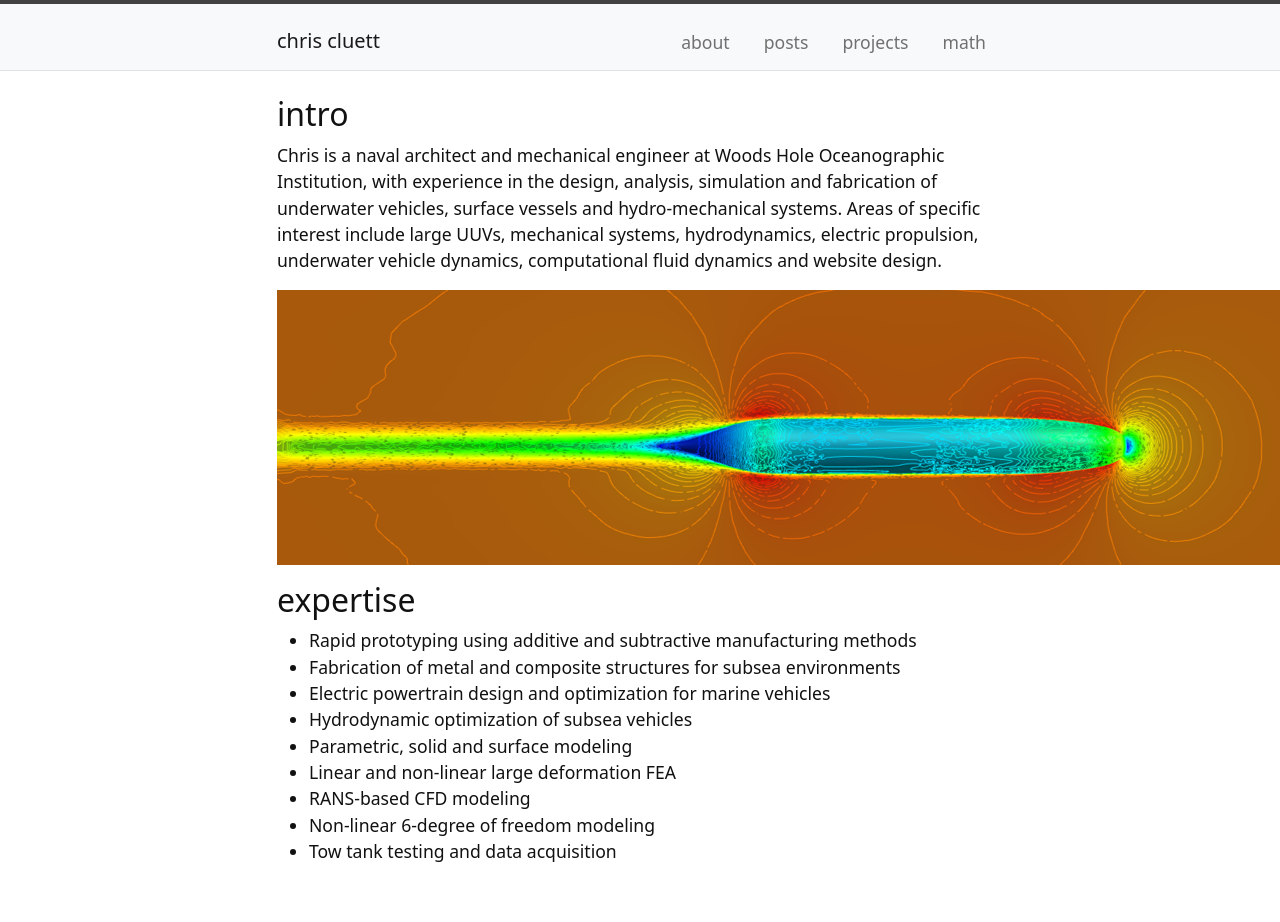
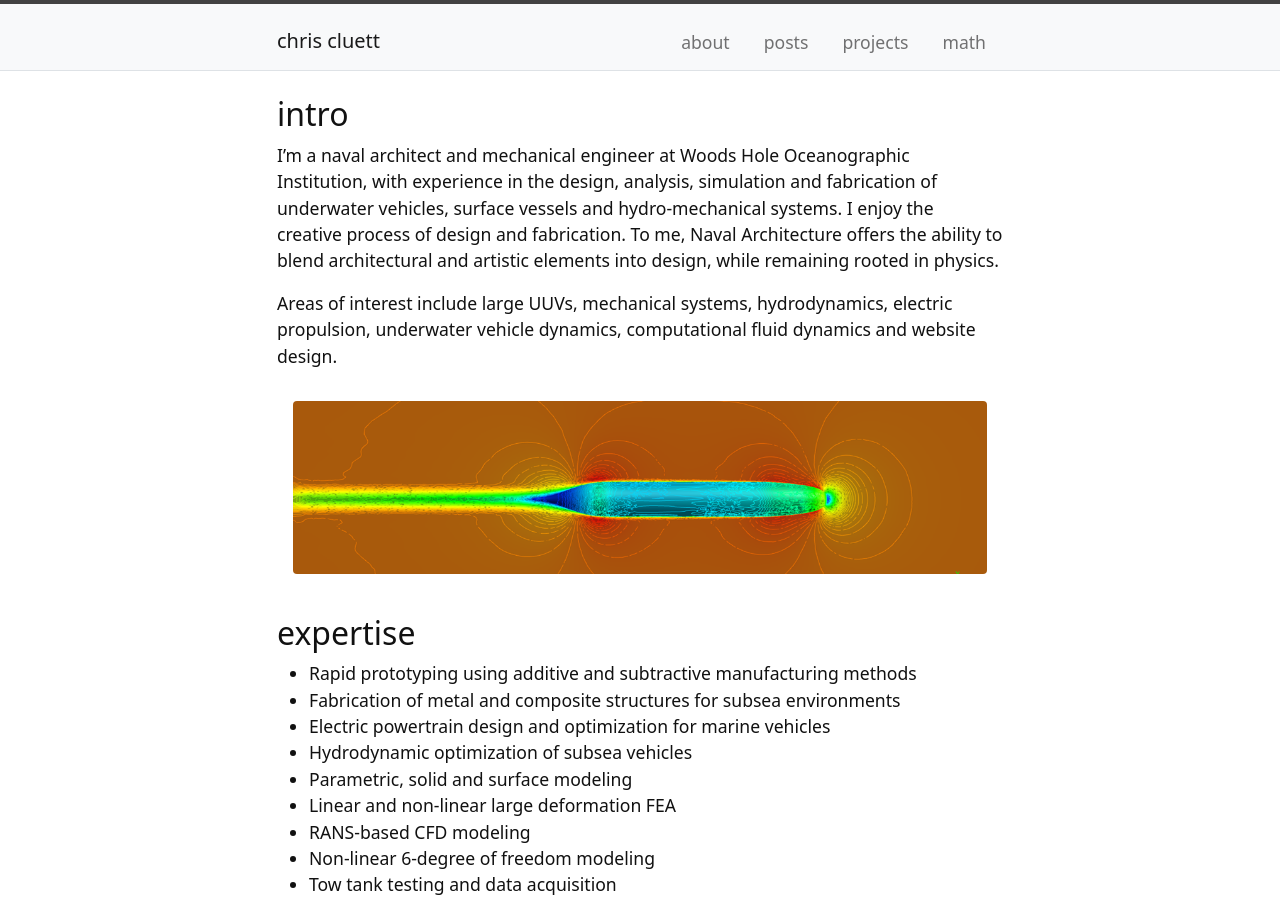
Before and after one commit to ccluett/website, a Jekyll site: the page built from index.md, in a window 1280 px wide. Built offline with Jekyll 4.4.1, drawn with Linux system fonts in a browser that asks for light colours; before the commit the page ends 900 px from its top, so only the background shows below that.

Commit message:
Update index.md

```diff
--- a/index.md
+++ b/index.md
@@ -4,9 +4,11 @@ layout: default
 ---
 
 ## intro
-Chris is a naval architect and mechanical engineer at Woods Hole Oceanographic Institution, with experience in the design, analysis, simulation and fabrication of underwater vehicles, surface vessels and hydro-mechanical systems. Areas of specific interest include large UUVs, mechanical systems, hydrodynamics, electric propulsion, underwater vehicle dynamics, computational fluid dynamics and website design.
+I'm a naval architect and mechanical engineer at Woods Hole Oceanographic Institution, with experience in the design, analysis, simulation and fabrication of underwater vehicles, surface vessels and hydro-mechanical systems. I enjoy the creative process of design and fabrication. To me, Naval Architecture offers the ability to blend architectural and artistic elements into design, while remaining rooted in physics.
 
-![](/images/Picture1.png)
+Areas of interest include large UUVs, mechanical systems, hydrodynamics, electric propulsion, underwater vehicle dynamics, computational fluid dynamics and website design.
+
+{% include figure.html img="Picture1.png" width="100%" %}
 
 ## expertise
 * Rapid prototyping using additive and subtractive manufacturing methods
```
